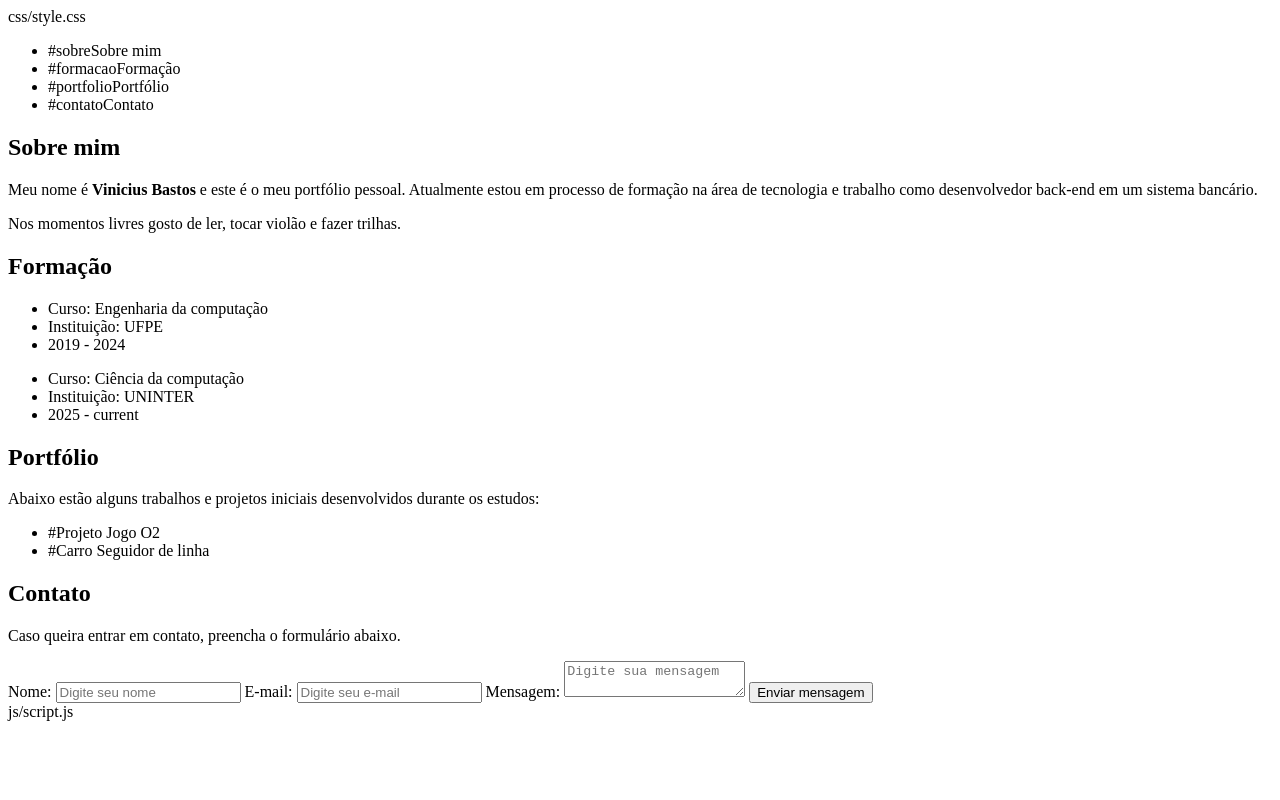
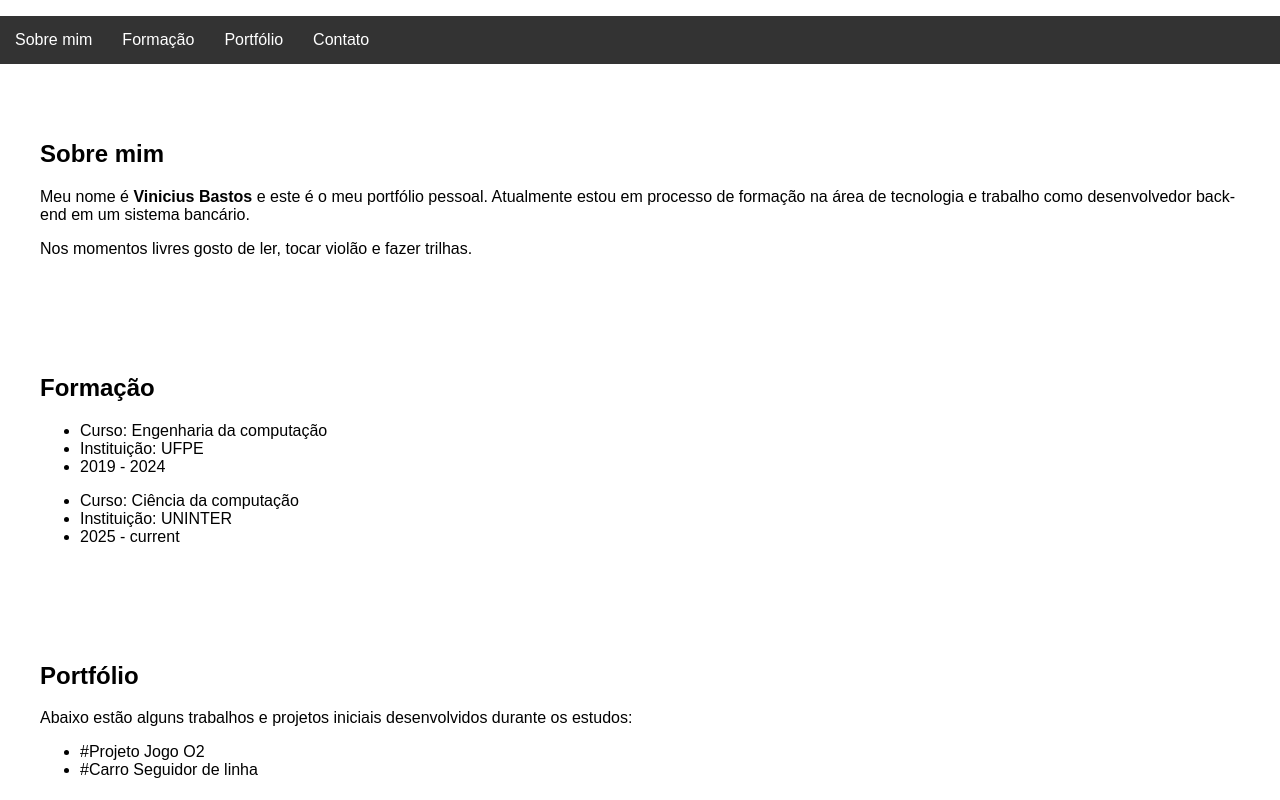
Before and after one commit to pshincrab/Portifolio-vinicius-bastos, a plain HTML site: page index.html in a window 1280 px wide. Shown: the top 800 px of the page. Drawn offline with Linux system fonts and the light colour scheme; files that its build step writes are made by us from their sources.

Commit message:
Fix HTML links and script references

```diff
--- a/index.html
+++ b/index.html
@@ -10,17 +10,17 @@
     <title>Portfólio Pessoal - Vinícius Bastos</title>
 
     <!-- Folha de estilos principal (CSS puro, sem frameworks) -->
-    css/style.css
+    <link rel="stylesheet" href="css/style.css">
 </head>
 <body>
 
     <!-- ================== MENU DE NAVEGAÇÃO ================== -->
     <nav>
         <ul class="menu">
-            <li>#sobreSobre mim</a></li>
-            <li>#formacaoFormação</a></li>
-            <li>#portfolioPortfólio</a></li>
-            <li>#contatoContato</a></li>
+            <li><a href="#sobre">Sobre mim</a></li>
+            <li><a href="#formacao">Formação</a></li>
+            <li><a href="#portfolio">Portfólio</a></li>
+            <li><a href="#contato">Contato</a></li>
         </ul>
     </nav>
 
@@ -92,6 +92,6 @@
     </section>
 
     <!-- Script JavaScript responsável pelas validações -->
-    js/script.js
+    <script src="js/script.js"></script>
 </body>
 </html>
```
